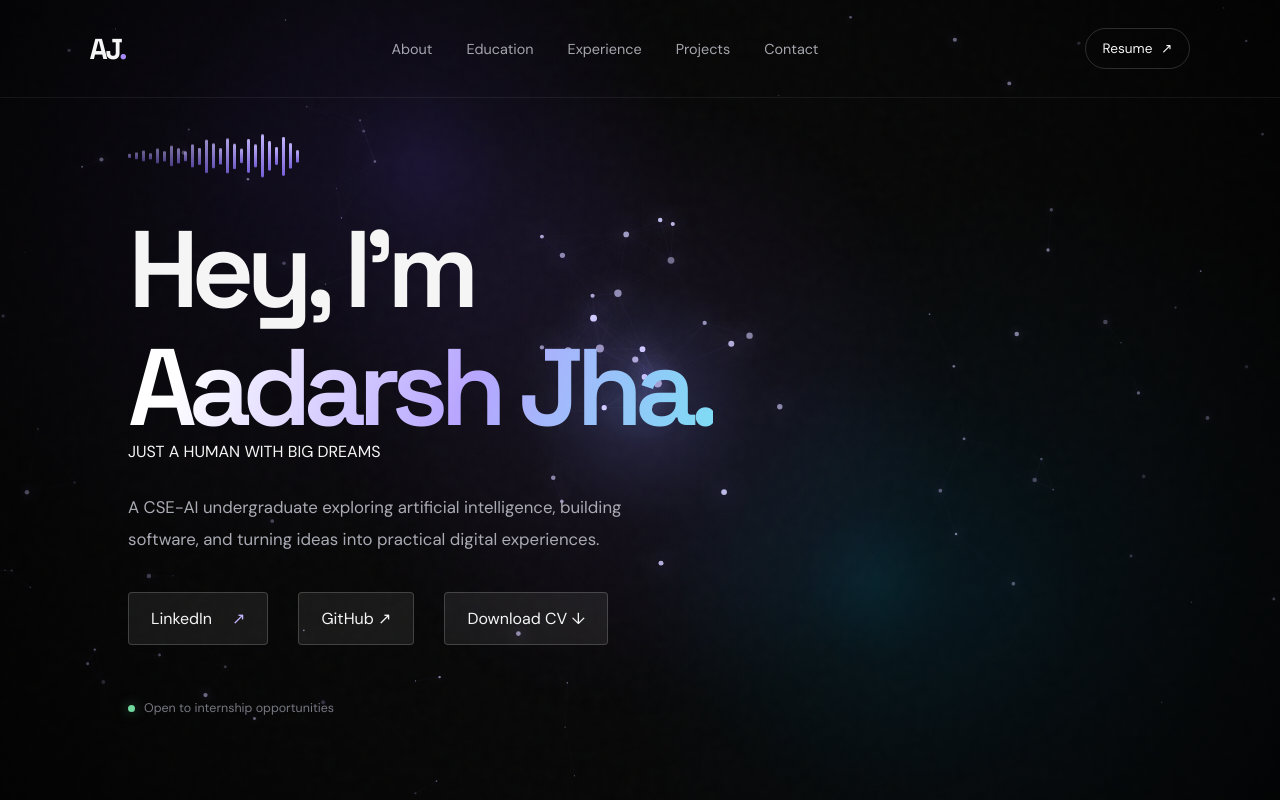
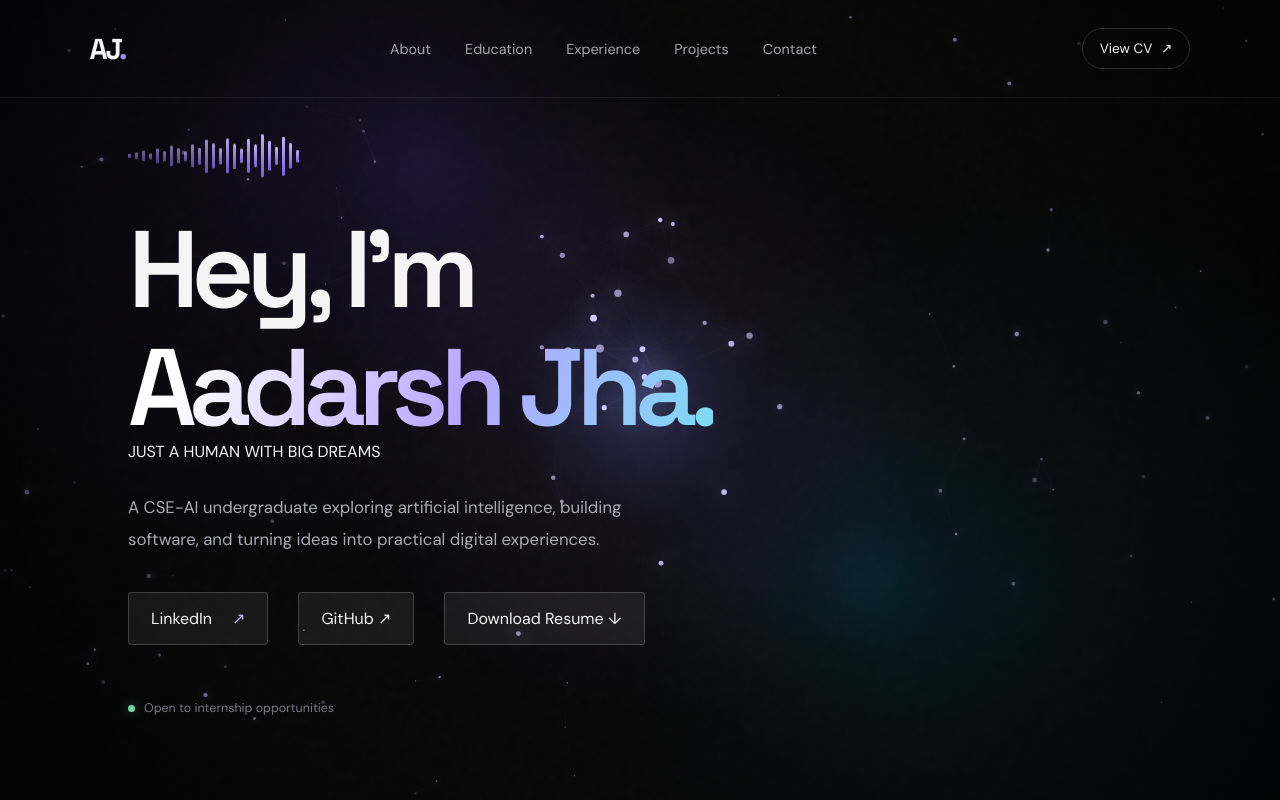
Before and after one commit to Aadarsh2006/Aadarsh_Jha_Portfolio, a React (Vite) app: page / in a window 1280 px wide. Shown: the top 800 px of the page. Built offline with nearby package versions, Linux system fonts and the light colour scheme.

Commit message:
Update CV and Resume

```diff
--- a/src/App.jsx
+++ b/src/App.jsx
@@ -60,11 +60,11 @@ function App() {
               </a>
 
               <a
-                href="/resume/Aadarsh_Jha_CV_Updated.pdf"
+                href="/resume/Aadarsh_Jha_Resume_Updated.pdf"
                 className="hero-button"
-                download="Aadarsh_Jha_CV.pdf"
+                download="Aadarsh_Jha_Resume.pdf"
               >
-                Download CV ↓
+                Download Resume ↓
               </a>
 
 
--- a/src/components/Navbar/Navbar.jsx
+++ b/src/components/Navbar/Navbar.jsx
@@ -30,7 +30,7 @@ function Navbar() {
         target="_blank"
         rel="noreferrer"
       >
-        Resume <span>↗</span>
+        View CV <span>↗</span>
       </a>
     </header>
   );
```
Also changed, not shown: 1 other file (tests, documents, lock files or other folders).
